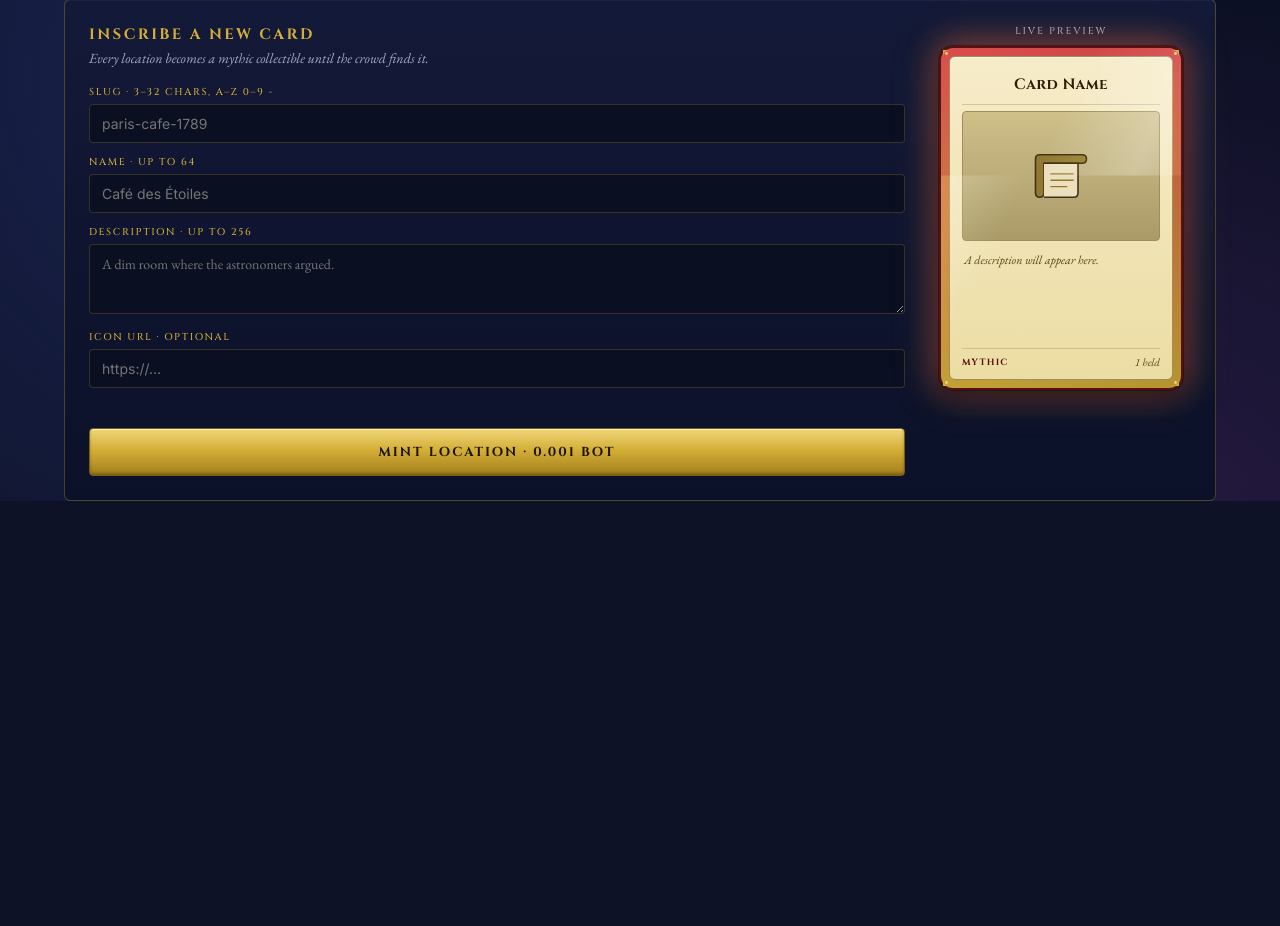
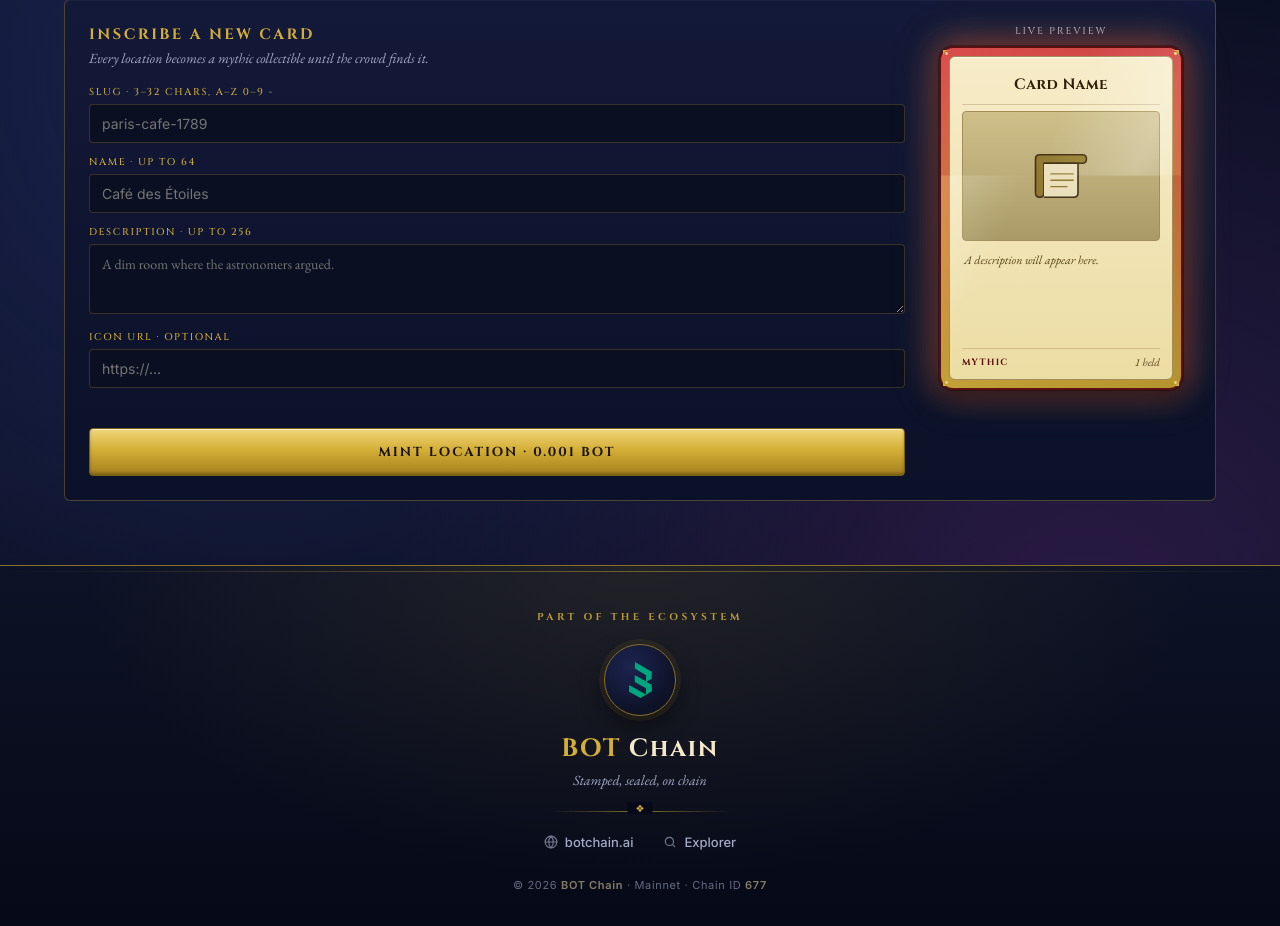
Before and after one commit to philpkovan19-hub/Stamp-Pass, a website: page frontend/index.html in a window 1280 px wide. Shown: the part 809-1735 px from the top of the page. Before the commit the page ends 1350 px from the top, so only its background shows below. Drawn offline with nearby package versions, Linux system fonts and the light colour scheme.

Commit message:
Update index.html

```diff
--- a/frontend/index.html
+++ b/frontend/index.html
@@ -686,6 +686,67 @@
     margin: 12px auto;
     max-width: 900px;
   }
+
+  /* ===== BOT Chain ecosystem footer (KPI 5) — gilt colophon ===== */
+  .bc-foot {
+    margin-top: 64px; padding: 44px 20px 34px;
+    background:
+      radial-gradient(ellipse at 50% 0%, rgba(212,175,55,0.10) 0%, transparent 62%),
+      linear-gradient(180deg, var(--midnight-1) 0%, var(--midnight-0) 100%);
+    border-top: 1px solid var(--gold-dim);
+    position: relative;
+  }
+  .bc-foot::before {
+    content: ''; position: absolute; top: 5px; left: 0; right: 0; height: 1px;
+    background: linear-gradient(90deg, transparent, rgba(212,175,55,0.45), transparent);
+  }
+  .bc-foot-inner { max-width: 760px; margin: 0 auto; text-align: center; }
+  .bc-foot .bc-label {
+    font-family: 'Cinzel', serif; font-size: 10px; font-weight: 700;
+    letter-spacing: 0.34em; text-transform: uppercase; color: var(--gold);
+    opacity: .85; margin-bottom: 20px;
+  }
+  .bc-foot .bc-seal {
+    width: 72px; height: 72px; margin: 0 auto 16px; border-radius: 50%;
+    background: radial-gradient(circle at 36% 30%, var(--midnight-3), var(--midnight-1) 70%);
+    border: 1px solid var(--gold-dim);
+    box-shadow: 0 0 0 5px rgba(212,175,55,0.08), 0 8px 22px rgba(0,0,0,0.55);
+    display: flex; align-items: center; justify-content: center;
+  }
+  .bc-foot .bc-seal svg { width: 23px; height: 36px; display: block; }
+  .bc-foot .bc-word {
+    font-family: 'Cinzel', serif; font-size: 25px; font-weight: 700;
+    color: var(--parchment); letter-spacing: 0.06em; margin-bottom: 6px;
+  }
+  .bc-foot .bc-word em { font-style: normal; color: var(--gold); }
+  .bc-foot .bc-motto {
+    font-family: 'EB Garamond', serif; font-style: italic; font-size: 14px;
+    color: var(--text-dim); margin-bottom: 22px;
+  }
+  .bc-foot .bc-rule {
+    width: 180px; height: 1px; margin: 0 auto 22px;
+    background: linear-gradient(90deg, transparent, var(--gold-dim), transparent);
+    position: relative;
+  }
+  .bc-foot .bc-rule::after {
+    content: '❖'; position: absolute; top: -9px; left: 50%; transform: translateX(-50%);
+    font-size: 10px; color: var(--gold); background: var(--midnight-0); padding: 0 8px;
+  }
+  .bc-foot .bc-links { display: flex; justify-content: center; gap: 30px; flex-wrap: wrap; margin-bottom: 24px; }
+  .bc-foot .bc-links a {
+    font-family: 'Inter', sans-serif; font-size: 13px; font-weight: 500;
+    color: var(--text-dim); text-decoration: none;
+    display: inline-flex; align-items: center; gap: 7px;
+    padding-bottom: 3px; border-bottom: 1px solid transparent;
+    transition: color .2s, border-color .2s;
+  }
+  .bc-foot .bc-links a:hover { color: var(--gold-2); border-bottom-color: var(--gold-dim); }
+  .bc-foot .bc-links a svg { width: 14px; height: 14px; opacity: .7; }
+  .bc-foot .bc-copy {
+    font-family: 'Inter', sans-serif; font-size: 11px; color: var(--text-dim);
+    opacity: .6; letter-spacing: 0.06em;
+  }
+  .bc-foot .bc-copy b { color: var(--parchment-dim); font-weight: 600; }
 </style>
 </head>
 <body>
@@ -833,16 +894,26 @@
   // ============================================================
   //  CONFIG
   // ============================================================
-  const CONTRACT_ADDRESS = "0x0000000000000000000000000000000000000000";
+  const CONTRACT_ADDRESS = "0x1378e741f1D02382Da3EbB4C601B94aeB07E0fD0"; // BOT Chain mainnet 677
 
+  const MAINNET = {
+    chainId: "0x2A5", // 677
+    chainName: "BOT Chain",
+    nativeCurrency: { name: "BOT", symbol: "BOT", decimals: 18 },
+    rpcUrls: ["https://rpc.botchain.ai"],
+    blockExplorerUrls: ["https://scan.botchain.ai"]
+  };
   const TESTNET = {
     chainId: "0x3C8", // 968
     chainName: "BOT Chain Testnet",
     nativeCurrency: { name: "BOT", symbol: "BOT", decimals: 18 },
     rpcUrls: ["https://rpc.bohr.life"],
-    blockExplorerUrls: []
+    blockExplorerUrls: ["https://scan.bohr.life"]
   };
-  const MAINNET_ID = "0x2A5"; // 677
+
+  // Active network. StampPass is live on mainnet; swap to TESTNET to run against 968.
+  const NETWORK = MAINNET;
+  const TESTNET_ID = TESTNET.chainId;
 
   const ABI = [
     "function createFee() view returns (uint256)",
@@ -979,17 +1050,16 @@
       const accs = await window.ethereum.request({ method: "eth_requestAccounts" });
       account = accs[0];
       const chainId = await window.ethereum.request({ method: "eth_chainId" });
-      if (chainId === MAINNET_ID) {
+      if (chainId === TESTNET_ID) {
         $("netWarn").style.display = "block";
-        $("netWarn").textContent = "Mainnet detected — StampPass is running in testnet-only mode. Please switch to BOT Chain Testnet.";
-        return;
+        $("netWarn").textContent = "Testnet detected — StampPass is live on BOT Chain Mainnet. Switching you to chain 677…";
       }
-      if (chainId !== TESTNET.chainId) {
+      if (chainId !== NETWORK.chainId) {
         try {
-          await window.ethereum.request({ method: "wallet_switchEthereumChain", params: [{ chainId: TESTNET.chainId }] });
+          await window.ethereum.request({ method: "wallet_switchEthereumChain", params: [{ chainId: NETWORK.chainId }] });
         } catch (e) {
           if (e.code === 4902) {
-            await window.ethereum.request({ method: "wallet_addEthereumChain", params: [TESTNET] });
+            await window.ethereum.request({ method: "wallet_addEthereumChain", params: [NETWORK] });
           } else { throw e; }
         }
       }
@@ -1009,7 +1079,7 @@
 
   function readOnly() {
     if (!readContract) {
-      const rp = new ethers.JsonRpcProvider(TESTNET.rpcUrls[0]);
+      const rp = new ethers.JsonRpcProvider(NETWORK.rpcUrls[0]);
       readContract = new ethers.Contract(CONTRACT_ADDRESS, ABI, rp);
     }
     return readContract;
@@ -1222,5 +1292,31 @@
   loadAll();
 </script>
 
+<!-- ===== BOT Chain ecosystem footer (KPI 5) ===== -->
+<footer class="bc-foot">
+  <div class="bc-foot-inner">
+    <div class="bc-label">Part of the Ecosystem</div>
+    <div class="bc-seal" aria-hidden="true">
+      <svg viewBox="0 0 63.63 100" xmlns="http://www.w3.org/2000/svg">
+        <path fill="#00A67E" d="M31.67 99.95 L0 82.48 L0.11 63.74 L47.01 90.60 L47.01 73.19 L15.98 55.32 L15.95 36.49 L46.92 53.57 L47.39 36.82 L15.96 17.81 L16.26 0 L63.06 27.02 L62.82 46.20 L47.86 54.67 L62.85 63.00 L63.62 81.42 Z"/>
+      </svg>
+    </div>
+    <div class="bc-word"><em>BOT</em> Chain</div>
+    <div class="bc-motto">Stamped, sealed, on chain</div>
+    <div class="bc-rule"></div>
+    <div class="bc-links">
+      <a href="https://botchain.ai" target="_blank" rel="noopener noreferrer">
+        <svg viewBox="0 0 24 24" fill="none" stroke="currentColor" stroke-width="2" stroke-linecap="round" stroke-linejoin="round"><circle cx="12" cy="12" r="10"/><path d="M2 12h20"/><path d="M12 2a15.3 15.3 0 0 1 4 10 15.3 15.3 0 0 1-4 10 15.3 15.3 0 0 1-4-10 15.3 15.3 0 0 1 4-10z"/></svg>
+        botchain.ai
+      </a>
+      <a href="https://scan.botchain.ai" target="_blank" rel="noopener noreferrer">
+        <svg viewBox="0 0 24 24" fill="none" stroke="currentColor" stroke-width="2" stroke-linecap="round" stroke-linejoin="round"><circle cx="11" cy="11" r="7"/><path d="m20 20-3.5-3.5"/></svg>
+        Explorer
+      </a>
+    </div>
+    <div class="bc-copy">&copy; 2026 <b>BOT Chain</b> &middot; Mainnet &middot; Chain ID <b>677</b></div>
+  </div>
+</footer>
+
 </body>
 </html>
```
